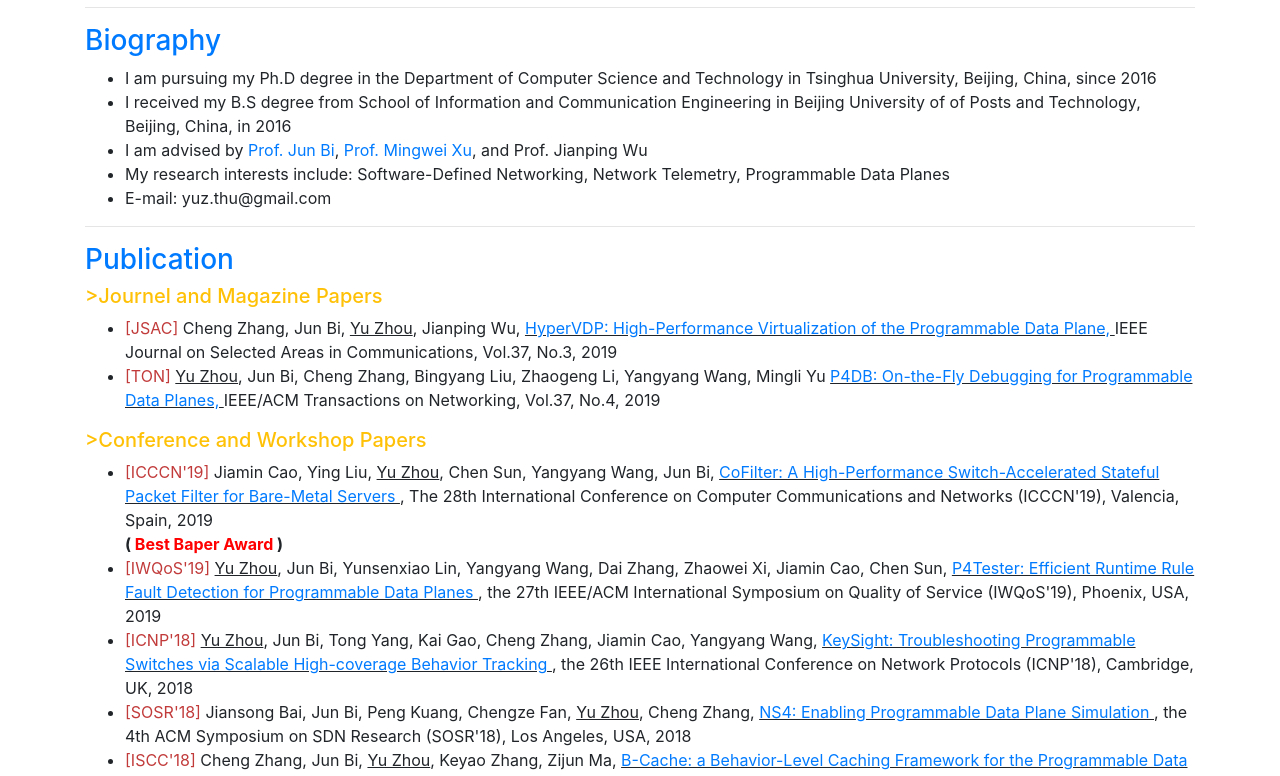
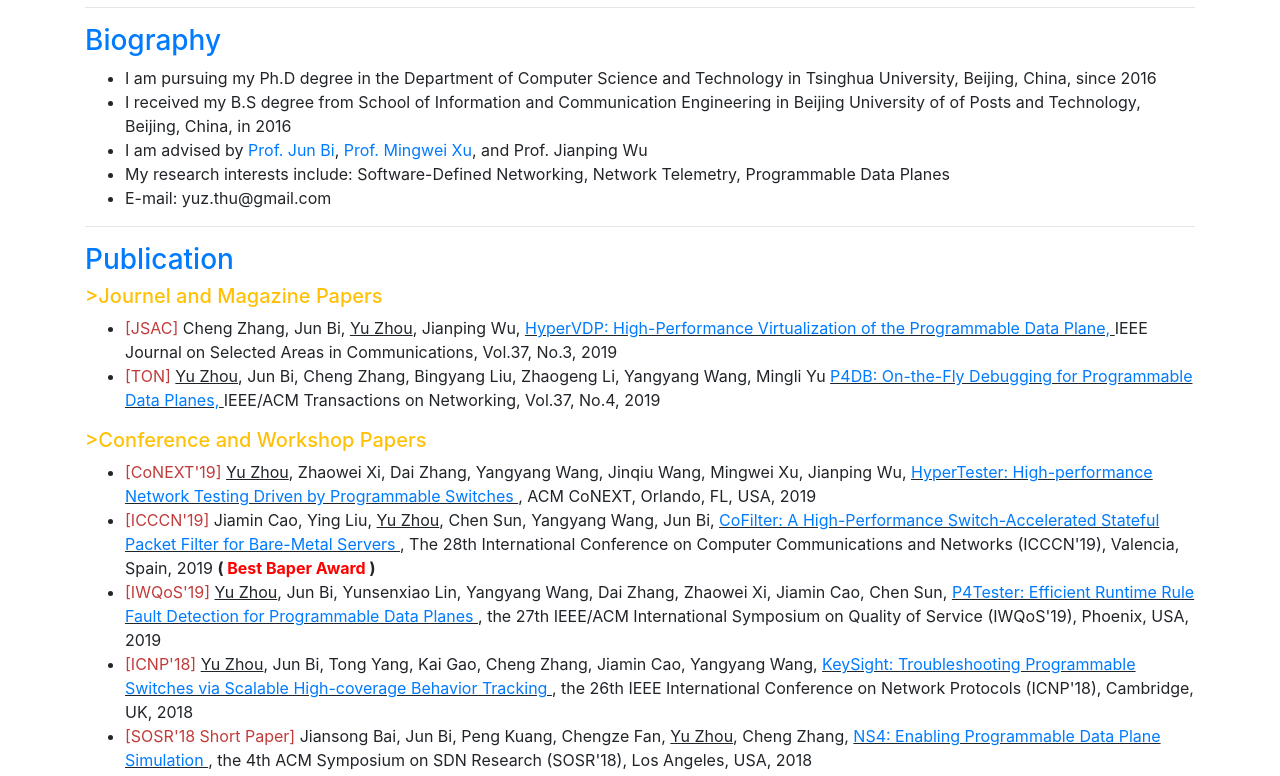
Before and after one commit to zhouyu-sunny/zhouyu-sunny.github.io, a plain HTML site: page index.html in a window 1280 px wide. Shown: the part 116-892 px from the top of the page. Drawn offline with Linux system fonts and the light colour scheme.

Commit message:
Add conext paper.

```diff
--- a/index.html
+++ b/index.html
@@ -56,6 +56,14 @@
 			</ul>
 			<h5 class="text-warning"> >Conference and Workshop Papers</h5>
 			<ul>
+				<li> <font color="#c23b3b">[CoNEXT'19] </font>
+					<u>Yu Zhou</u>, Zhaowei Xi, Dai Zhang, Yangyang Wang, Jinqiu Wang, Mingwei Xu, Jianping Wu,
+						<u>
+							<a href="#" target="_blank">
+								HyperTester: High-performance Network Testing Driven by Programmable Switches
+							</a>
+						</u>
+						, ACM CoNEXT, Orlando, FL, USA, 2019 </li>
 				<li> <font color="#c23b3b">[ICCCN'19] </font>
 					Jiamin Cao, Ying Liu, <u>Yu Zhou</u>, Chen Sun, Yangyang Wang, Jun Bi,
 					<u>
@@ -63,8 +71,7 @@
 							CoFilter: A High-Performance Switch-Accelerated Stateful Packet Filter for Bare-Metal Servers
 						</a>
 					</u>
-					, The 28th International Conference on Computer Communications and Networks (ICCCN'19), Valencia, Spain, 2019</li>
-					<b>(<font color="red"> Best Baper Award </font>) </b>
+					, The 28th International Conference on Computer Communications and Networks (ICCCN'19), Valencia, Spain, 2019 <b>(<font color="red"> Best Baper Award </font>) </b></li>
 				<li> <font color="#c23b3b">[IWQoS'19] </font>
 					<u>Yu Zhou</u>, Jun Bi, Yunsenxiao Lin, Yangyang Wang, Dai Zhang, Zhaowei Xi, Jiamin Cao, Chen Sun,
 					<u><a href="http://netarchlab.tsinghua.edu.cn/~chensun/papers/p4tester-iwqos19.pdf" target="_blank">
@@ -78,7 +85,7 @@
 					</a></u>
 					, the 26th IEEE International Conference on Network Protocols (ICNP'18), Cambridge, UK, 2018
 				</li>
-				<li> <font color="#c23b3b">[SOSR'18] </font>
+				<li> <font color="#c23b3b">[SOSR'18 Short Paper] </font>
 					Jiansong Bai, Jun Bi, Peng Kuang, Chengze Fan, <u>Yu Zhou</u>, Cheng Zhang,
 					<u><a href="./papers/ns4-sosr18.pdf" target="_blank">
 					NS4: Enabling Programmable Data Plane Simulation
@@ -123,7 +130,7 @@
 					Zhaowei Xi, <u>Yu Zhou</u>, Dai Zhang, Jinqiu Wang, Chen Sun, Yangyang Wang, Xinrui Li, Haoming Wang, Jianping Wu,
 					<u><a href="./papers/hypergen-sigcommposter19.pdf" target="_blank">
 						HyperGen: High-Performance Flexible Packet Generator Using Programmable Switching ASIC
-					</a></u>, proceedings of ACM SIGCOMM19 (poster), Beijing, China, 2019
+					</a></u>, ACM SIGCOMM 2019, Beijing, China, 2019
 					<b>(<font color="red"> SIGCOMM’19 Student Research Competition Winner, the 1st place</font>)</b>
 				</li>
 				<li><font color="#c23b3b">[SOSR'19 Demo] </font>
```
